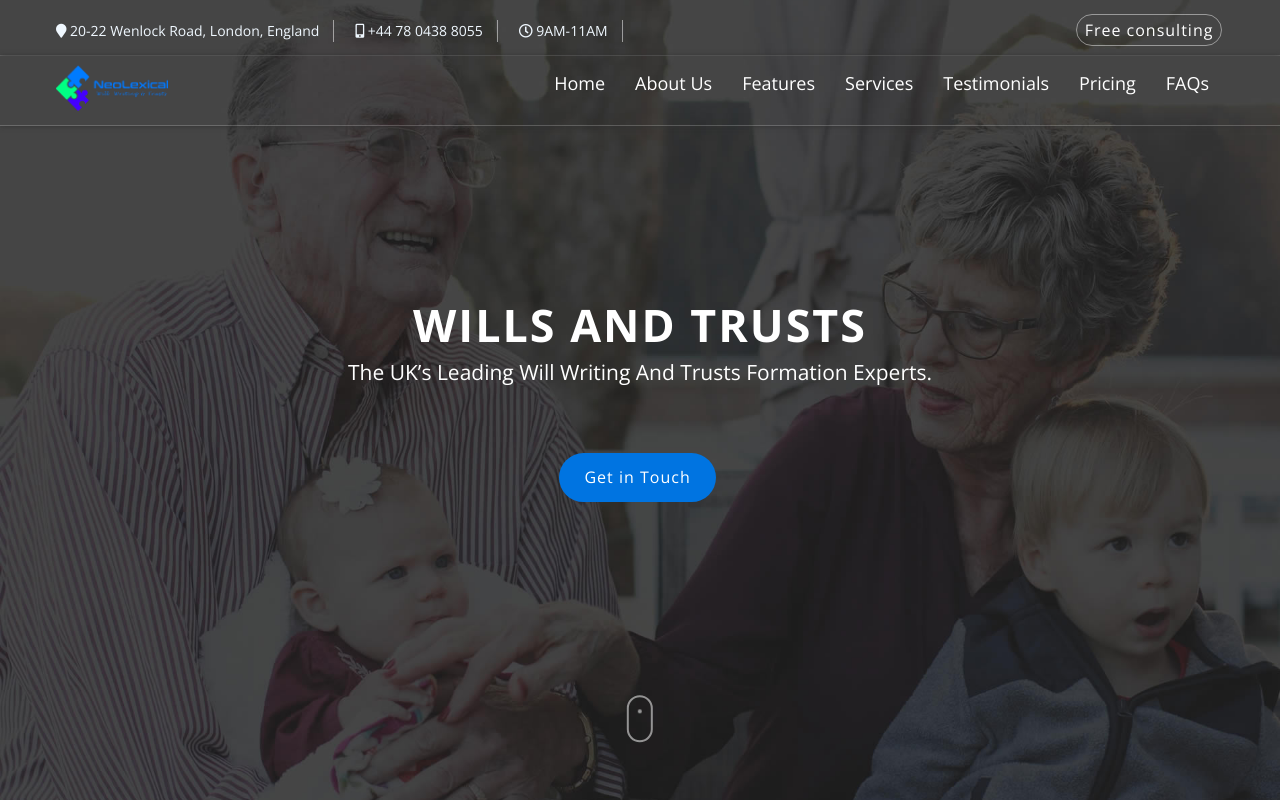
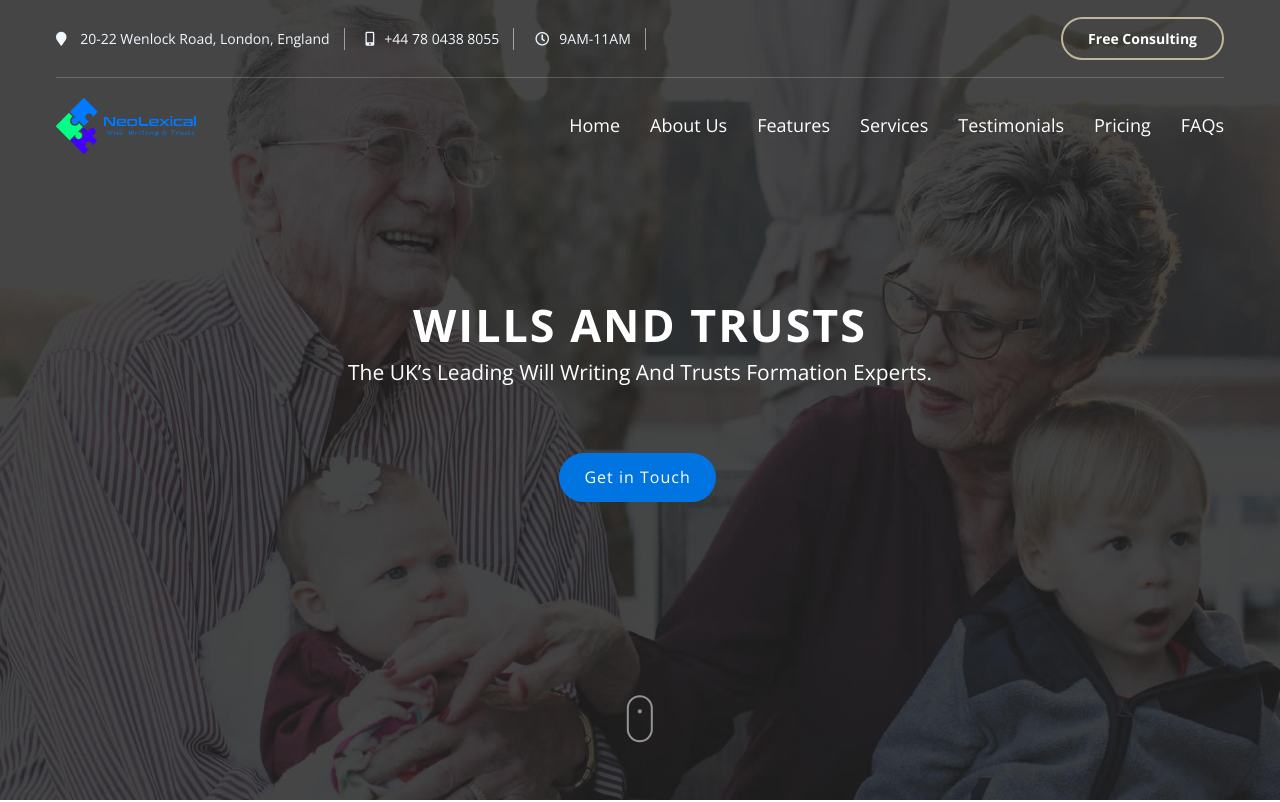
Before and after one commit to MostofaMohiuddin/online-business-showcase, a React (Create React App) app: page / in a window 1280 px wide. Shown: the top 802 px of the page. Built offline with nearby package versions, Linux system fonts and the light colour scheme.

Commit message:
navbar items centered,freeconsulting button change

```diff
--- a/src/css/navbar.css
+++ b/src/css/navbar.css
@@ -2,9 +2,9 @@
   position: relative;
 }
 .mynavbar-top {
-  padding-top: 1rem;
-  padding-left: 4rem;
-  padding-right: 4rem;
+  padding-top: 0.5rem;
+  margin-left: 4rem;
+  margin-right: 4rem;
   padding-bottom: 0.5rem;
   font-size: 14px;
   color: aliceblue;
@@ -29,7 +29,7 @@
 }
 
 .mynavbar-top-button a.button {
-  display: inline-block;
+  /* display: inline-block;
   padding: 0.2em 0.5em;
   margin: 0 0.1em 0.1em 0;
   border-radius: 2em;
@@ -42,18 +42,31 @@
   text-align: center;
   letter-spacing: 1px;
   font-size: 16px;
-  transition: all 0.5s;
+  transition: all 0.5s; */
+  text-decoration: none;
+  display: inline-block;
+  font-size: 14px;
+  font-weight: 700;
+  color: #fff;
+  padding: 9px 25px;
+  border: 2px solid #c0b596;
+  border-radius: 47px;
+  text-transform: capitalize;
+  display: inline-block;
+  margin-top: 10px;
+  margin-bottom: 10px;
 }
 .mynavbar-top-button a.button:hover {
   background-color: #0074e1;
 }
 .topbar.icon {
   display: inline;
+  margin-right: 10px;
 }
 
 .mynavbar {
   position: fixed;
-  top: 4rem;
+  top: 6rem;
   left: 0;
   width: 100%;
   /* display: flex; */
@@ -62,10 +75,10 @@
   transition: 0.6s;
   padding: 1rem 4rem;
   z-index: 1000;
-  border-bottom-width: 0.01em;
+  /* border-bottom-width: 0.01em;
   border-bottom-style: solid;
-  border-color: rgba(255, 255, 255, 0.2);
-  box-shadow: 0 0 5px #333;
+  border-color: rgba(255, 255, 255, 0.2); */
+  /* box-shadow: 0 0 5px #333; */
 }
 
 .mynavbar .logo {
@@ -73,13 +86,13 @@
   font-weight: 700;
   color: #05386b;
   text-decoration: none;
-  font-size: 2.5em;
-  height: 8rem;
-  width: 8rem;
+  /* font-size: 2.5em; */
+  height: 4rem;
+  width: 10rem;
   text-transform: uppercase;
   transition: 0.6s;
   letter-spacing: 2px;
-  transform: translateY(-10%);
+  transform: translateY(0%);
 }
 
 .mynavbar ul {
@@ -93,6 +106,12 @@
 .mynavbar ul li {
   /* position: relative; */
   display: inline-block;
+  /* top: 50%;
+  left: 50%;
+  transform: translate(-50%, -50%); */
+
+  /* need to align-items: center: ; */
+  margin-top: 1rem;
   list-style: none;
 }
 
@@ -100,9 +119,12 @@
   position: relative;
   color: #fff;
   text-decoration: none;
-  margin: 0px 15px;
+  /* margin: 0px 15px; */
+
+  margin-left: 30px;
   font-weight: 500;
   font-size: 18px;
+
   transition: 0.6s;
 }
 .mynavbar ul li a:hover {
@@ -145,6 +167,11 @@
   top: 0;
   background-color: #fff;
   padding: 0.8rem 4rem;
+  box-shadow: 0 0 5px #333;
+}
+
+.mynavbar.sticky ul li a:hover {
+  color: #c3073f;
 }
 .checklabel {
   display: none;
@@ -209,8 +236,14 @@ i.icon {
     line-height: 8vh;
     font-size: 18px;
   }
+
+  .mynavbar .logo {
+    height: 2rem;
+    width: 6rem;
+  }
+
   .mynavbar {
-    padding: 0.9rem 3.5rem;
+    padding: 1rem 3.5rem;
   }
   i.icon.big {
     display: block;
--- a/src/widgets/Header.js
+++ b/src/widgets/Header.js
@@ -31,7 +31,7 @@ class Header extends React.Component {
           <div className="mynavbar-top">
             <div className="mynavbar-top-primary">
               <div className="mynavbar-top-primary-item">
-                <i aria-hidden="true" className={`point topbar icon`}></i>20-22
+                <i aria-hidden="true" className={`point topbar icon`}></i> 20-22
                 Wenlock Road, London, England
               </div>
               <div className="mynavbar-top-primary-item">
```
